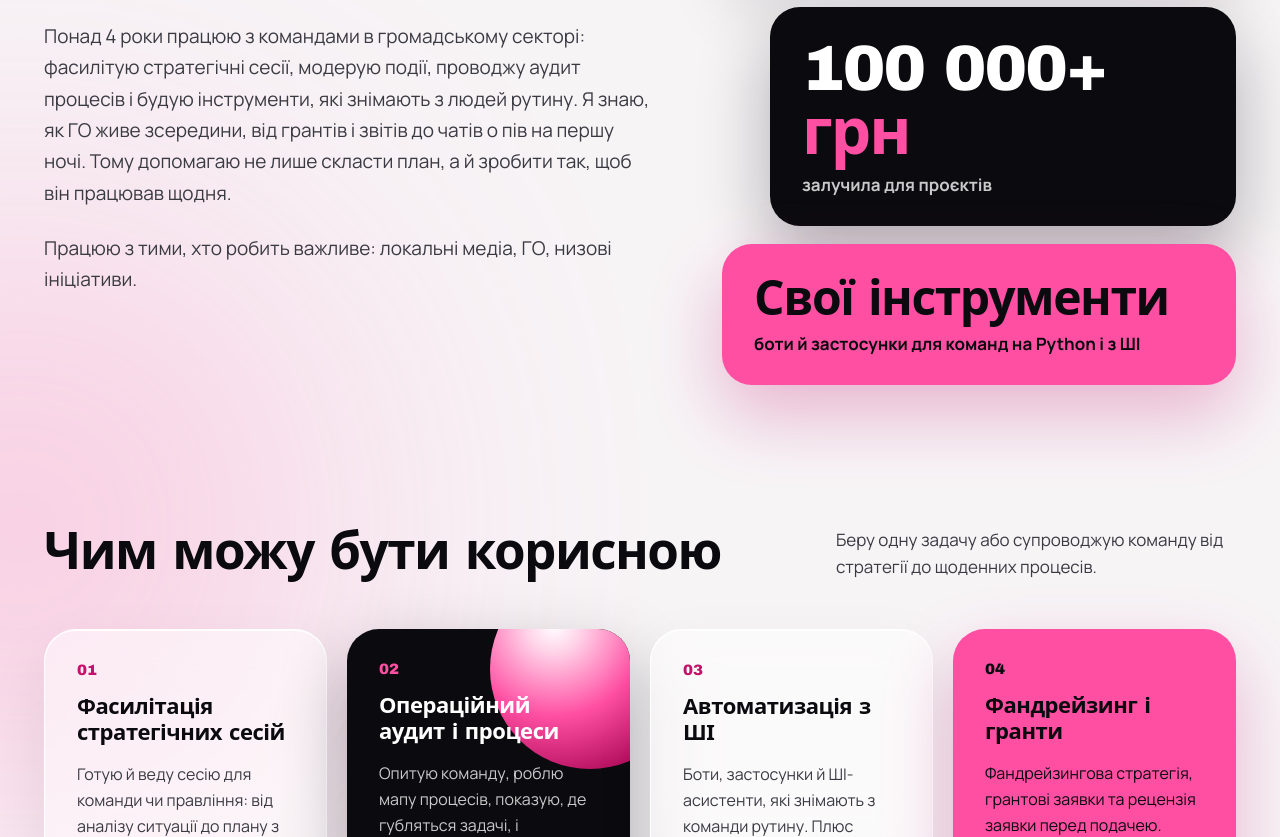
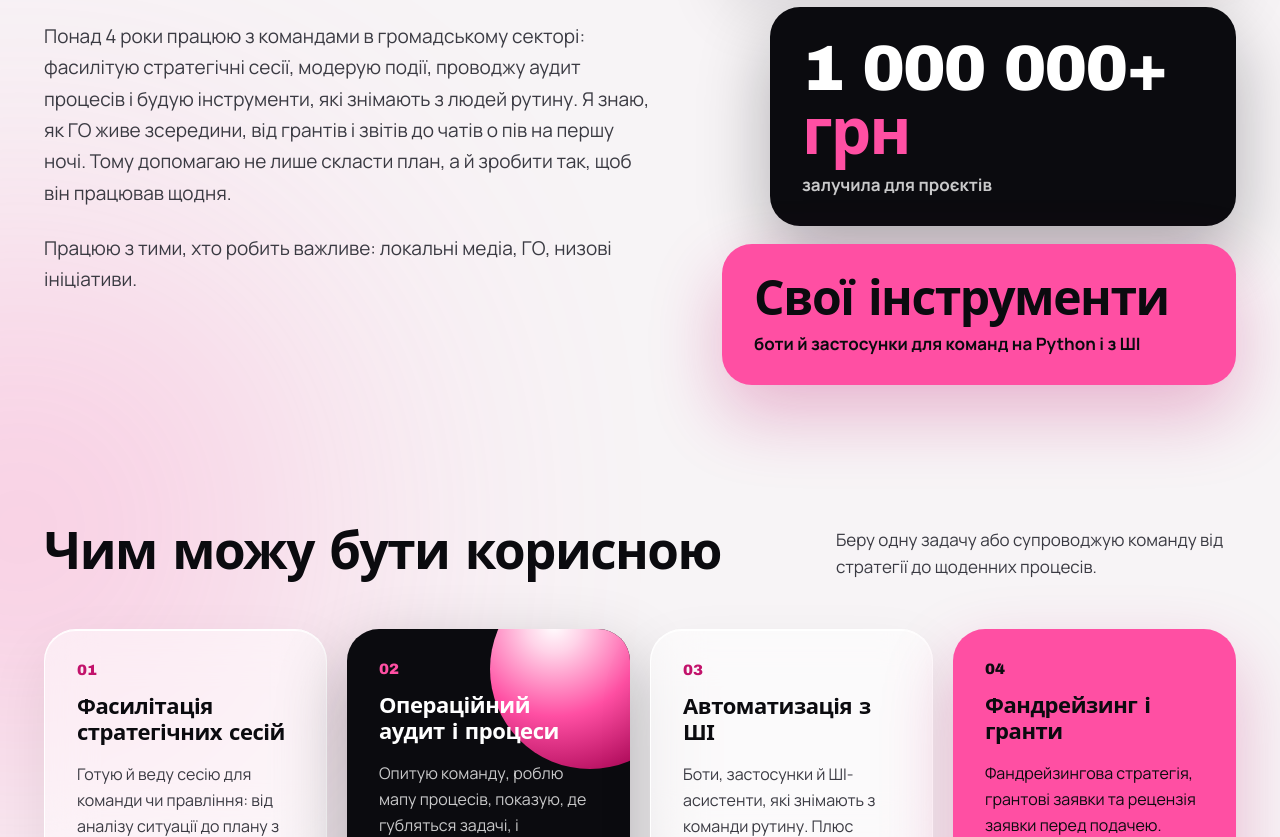
Before and after one commit to katerynahavrysh/landing-kateryna, a plain HTML site: page public/index.html in a window 1280 px wide. Shown: the part 1253-2090 px from the top of the page. Drawn offline with Linux system fonts and the light colour scheme; a web font is replaced by a local one.

Commit message:
Update index.html

```diff
--- a/public/index.html
+++ b/public/index.html
@@ -271,7 +271,7 @@ p{margin:0}
   <div class="stats">
     <div class="sphere" aria-hidden="true"></div>
     <div class="stat stat--glass"><b>4+ роки</b><span>у громадському секторі: менеджмент, фасилітація, фандрейзинг</span></div>
-    <div class="stat stat--dark"><b>100 000+ <em>грн</em></b><span>залучила для проєктів</span></div>
+    <div class="stat stat--dark"><b>1 000 000+ <em>грн</em></b><span>залучила для проєктів</span></div>
     <div class="stat stat--pink"><b>Свої інструменти</b><span>боти й застосунки для команд на Python і з ШІ</span></div>
   </div>
 </section>
```
